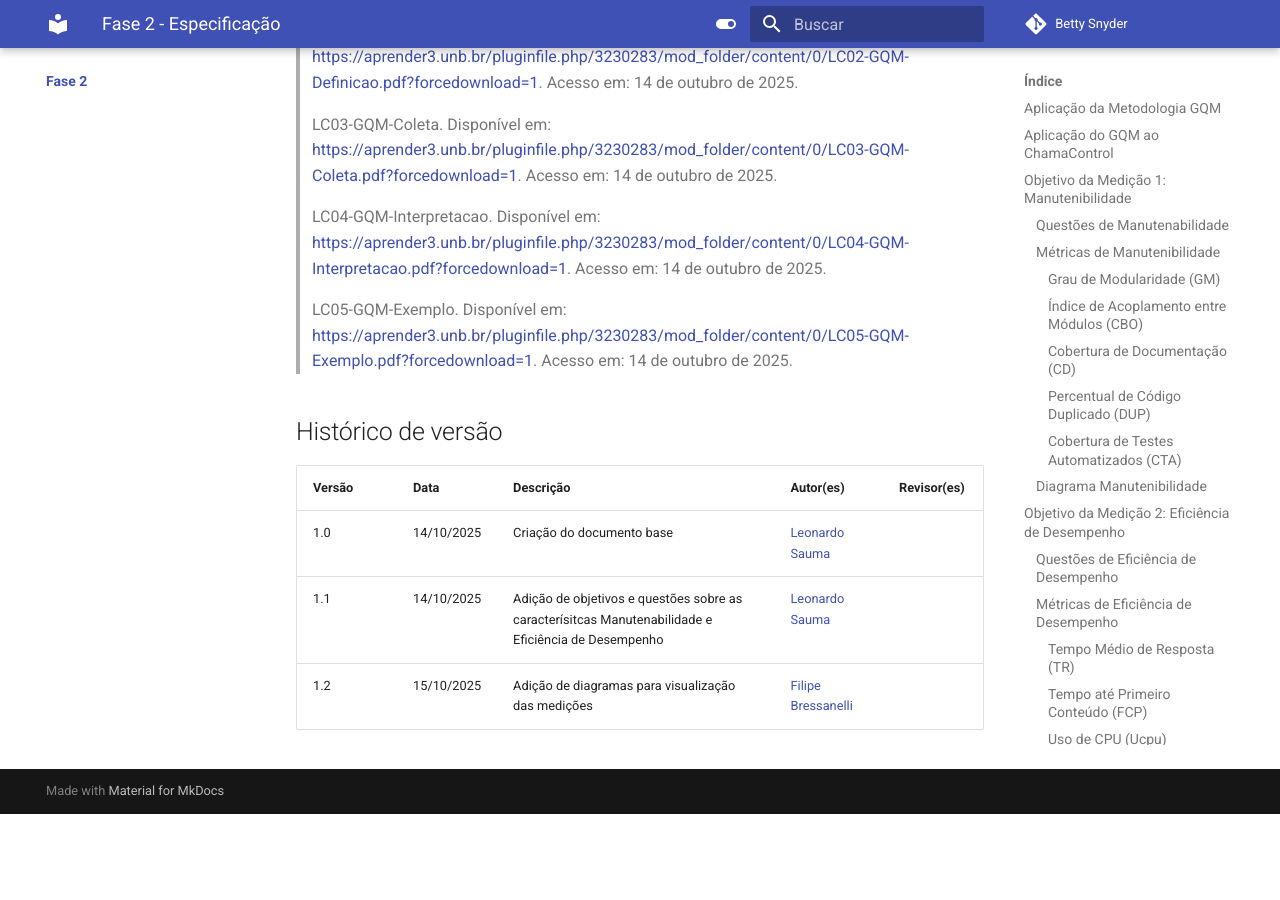
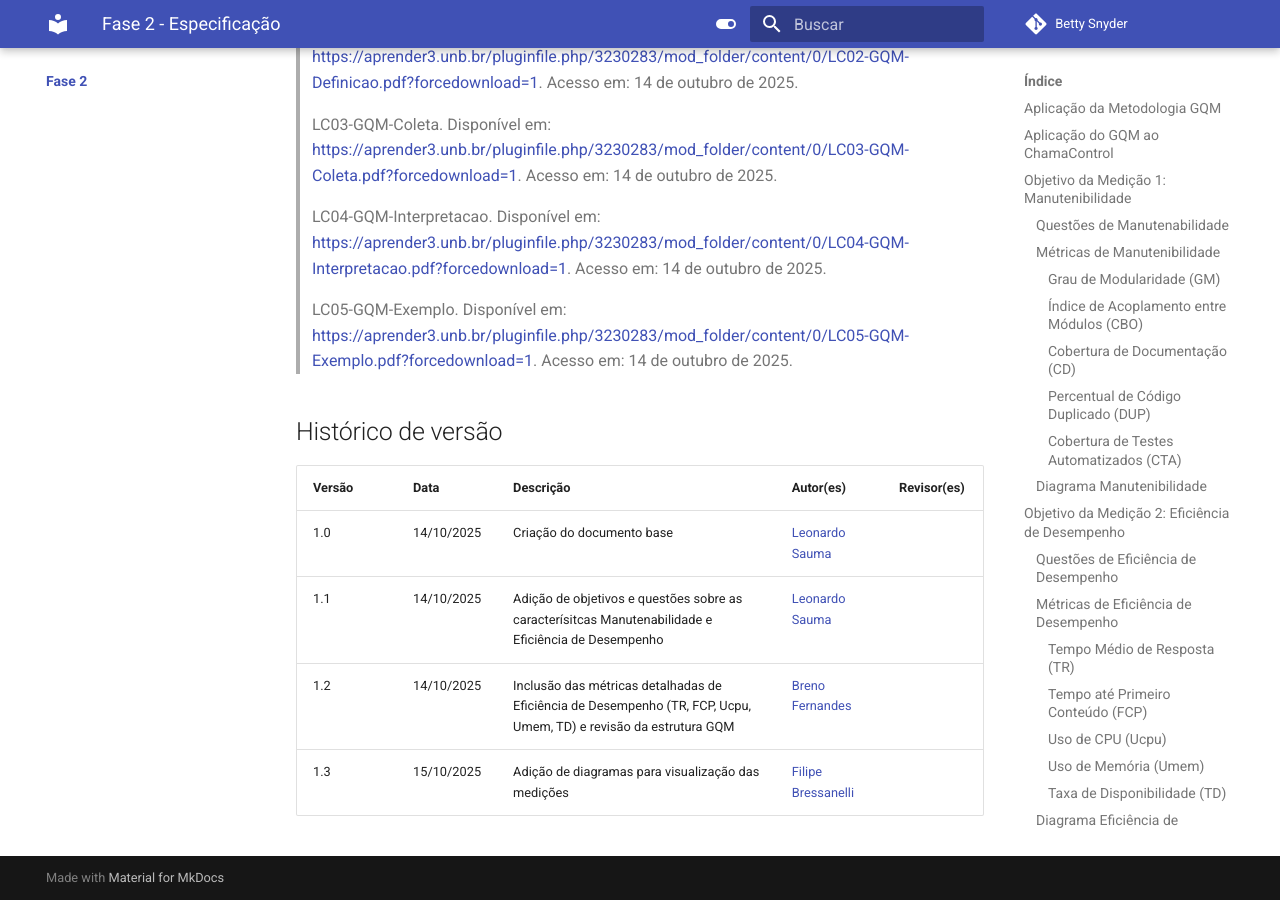
Before and after one commit to FCTE-Qualidade-de-Software-1/2025-2_T01_BETTY-SNYDER, an MkDocs documentation site: the page built from docs/Fase 2/index.md, in a window 1280 px wide and 900 px high, scrolled down 8513 px. Built offline with MkDocs 1.6.1 and Material for MkDocs 9.7.7, drawn with Linux system fonts in a browser that asks for light colours; comment, search, counter and statistics services are not loaded; before the commit the page ends 9327 px from its top, so only the background shows below that.

Commit message:
Adicionando historico de versão

```diff
--- a/docs/Fase 2/index.md
+++ b/docs/Fase 2/index.md
@@ -349,4 +349,5 @@
 |-|-|-|-|-|
 |1.0 | 14/10/2025 | Criação do documento base|[Leonardo Sauma](https://github.com/leohssjr)||
 |1.1 | 14/10/2025 | Adição de objetivos e questões sobre as caracterísitcas Manutenabilidade e Eficiência de Desempenho|[Leonardo Sauma](https://github.com/leohssjr)||
-|1.2 | 15/10/2025 | Adição de diagramas para visualização das medições|[Filipe Bressanelli](https://github.com/fbressa)||
+|1.2 | 14/10/2025 | Inclusão das métricas detalhadas de Eficiência de Desempenho (TR, FCP, Ucpu, Umem, TD) e revisão da estrutura GQM|[Breno Fernandes](https://github.com/BrenoFrds)||
+|1.3 | 15/10/2025 | Adição de diagramas para visualização das medições|[Filipe Bressanelli](https://github.com/fbressa)||
```
